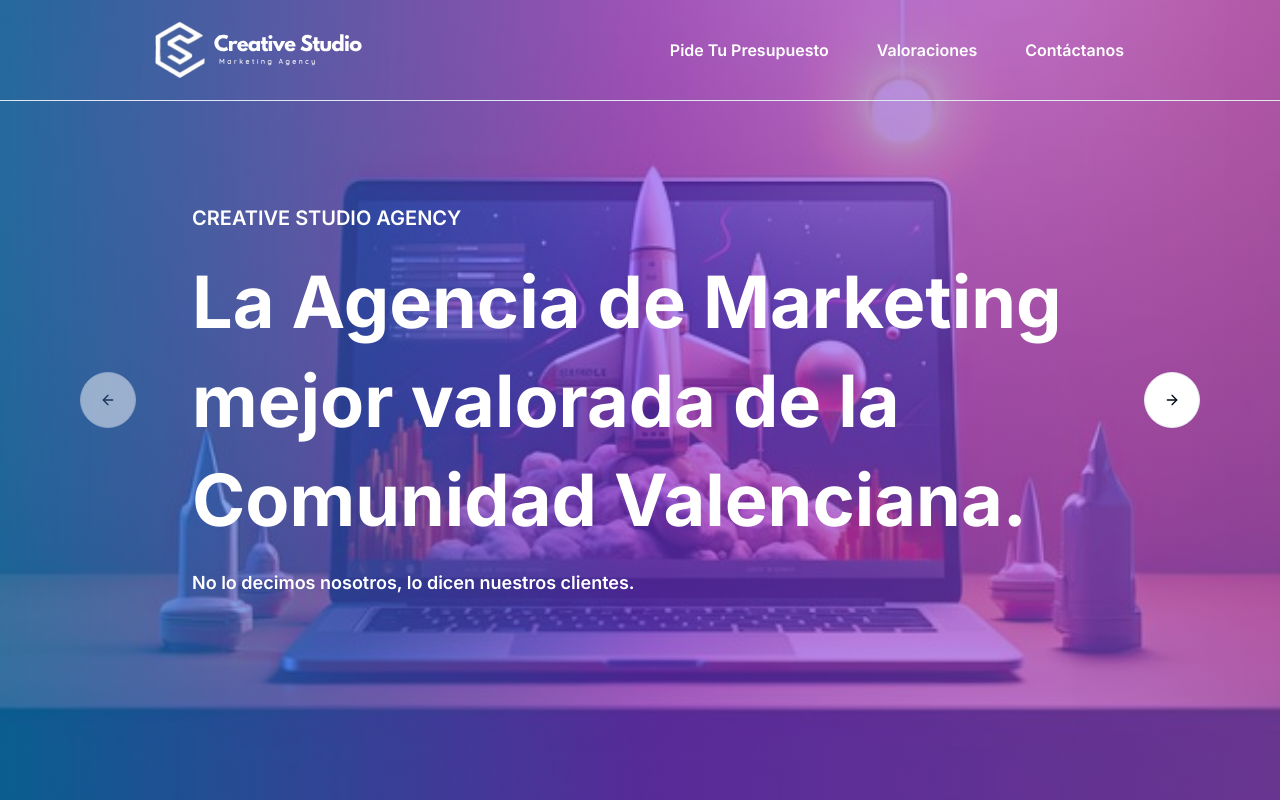
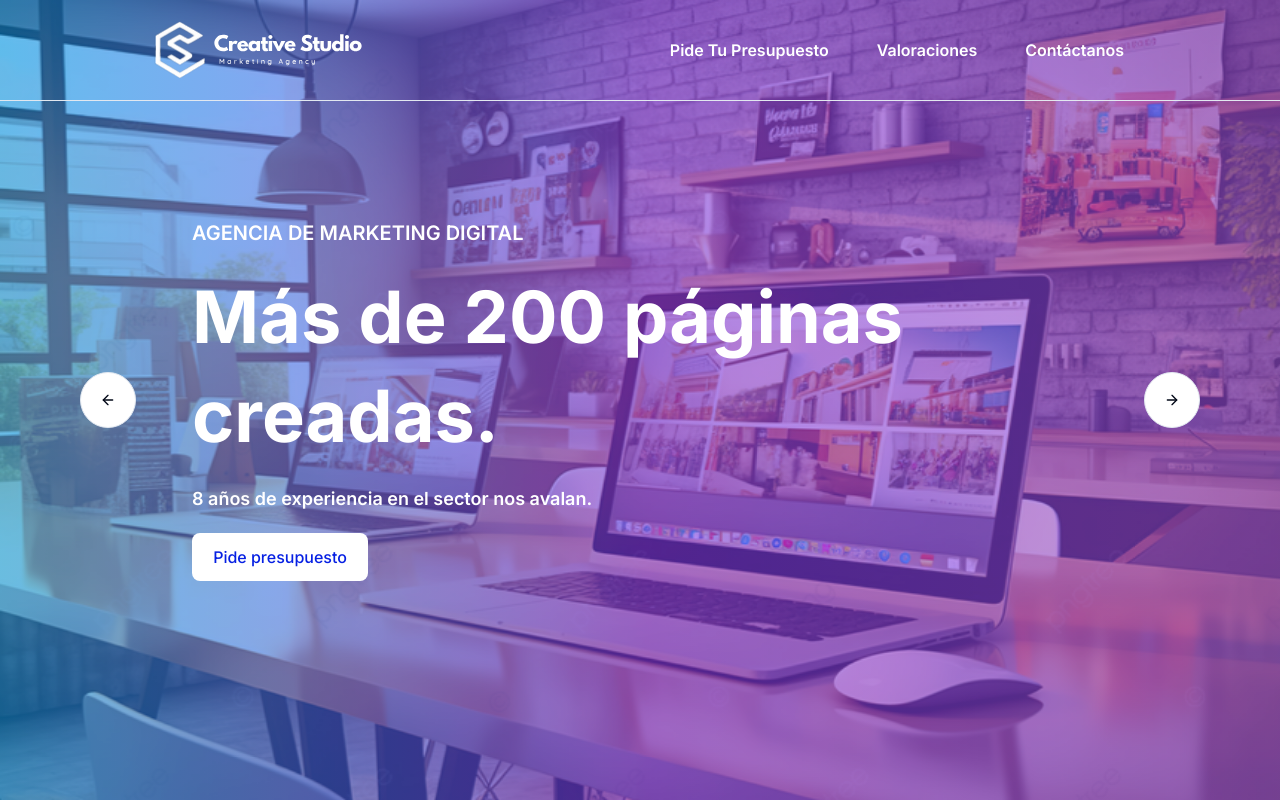
Before and after one commit to ffran96/creativestudioagency, a Next.js app: page / in a window 1280 px wide. Built offline with nearby package versions, Linux system fonts and the light colour scheme.

Commit message:
Autoplay Hero

```diff
--- a/package.json
+++ b/package.json
@@ -12,6 +12,7 @@
     "@radix-ui/react-slot": "^1.1.0",
     "class-variance-authority": "^0.7.0",
     "clsx": "^2.1.1",
+    "embla-carousel-autoplay": "^8.1.5",
     "embla-carousel-react": "^8.1.5",
     "lucide-react": "^0.396.0",
     "next": "14.2.4",
--- a/src/app/Components/Hero.tsx
+++ b/src/app/Components/Hero.tsx
@@ -1,11 +1,21 @@
 'use client'
 import React from 'react'
 import { Carousel, CarouselContent, CarouselItem, CarouselNext, CarouselPrevious, } from "@/components/ui/carousel"
+import Autoplay from "embla-carousel-autoplay"
 import { HeroItem } from '@/Data/HeroItems'
 
 export default function Hero() {
   return (
-    <Carousel>
+    <Carousel
+      plugins={[
+        Autoplay({
+          delay: 3000,
+        }),
+      ]}
+      opts={{
+        align: "start",
+        loop: true,
+      }}>
       <CarouselContent>
         {HeroItem.map(({ id, image, title, slogan, subtitle }) => (
           <CarouselItem key={id} className="flex bg-cover bg-center h-svh w-svw relative">
@@ -15,6 +25,7 @@ export default function Hero() {
               <h1 className='uppercase text-xl font-semibold text-white'>{title}</h1>
               <h2 className='text-7xl font-bold text-white leading-snug'>{slogan}</h2>
               <p className='text-white font-semibold text-lg'>{subtitle}</p>
+              <div className='flex bg-white w-44 h-12 rounded-lg items-center justify-center font-medium text-[#0620e3] cursor-pointer hover:bg-gradient-to-r from-[#0692e3] via-violet-600 to-[#9b51e0] hover:text-white'>Pide presupuesto</div>
             </div>
           </CarouselItem>
         ))}
@@ -24,7 +35,3 @@ export default function Hero() {
     </Carousel>
   )
 }
-
-/* bg-[url('/photo-laptop-with-cool-wallpaper-ambiance_568301-918.jpg')] */
-/* background-image: linear-gradient(90deg, #0045FF 0%, #BD29F2 100%); */
-/* bg-gradient-to-r from-[#0692e3] to-[#9b51e0] */
```
Also changed, not shown: 1 other file (tests, documents, lock files or other folders).
